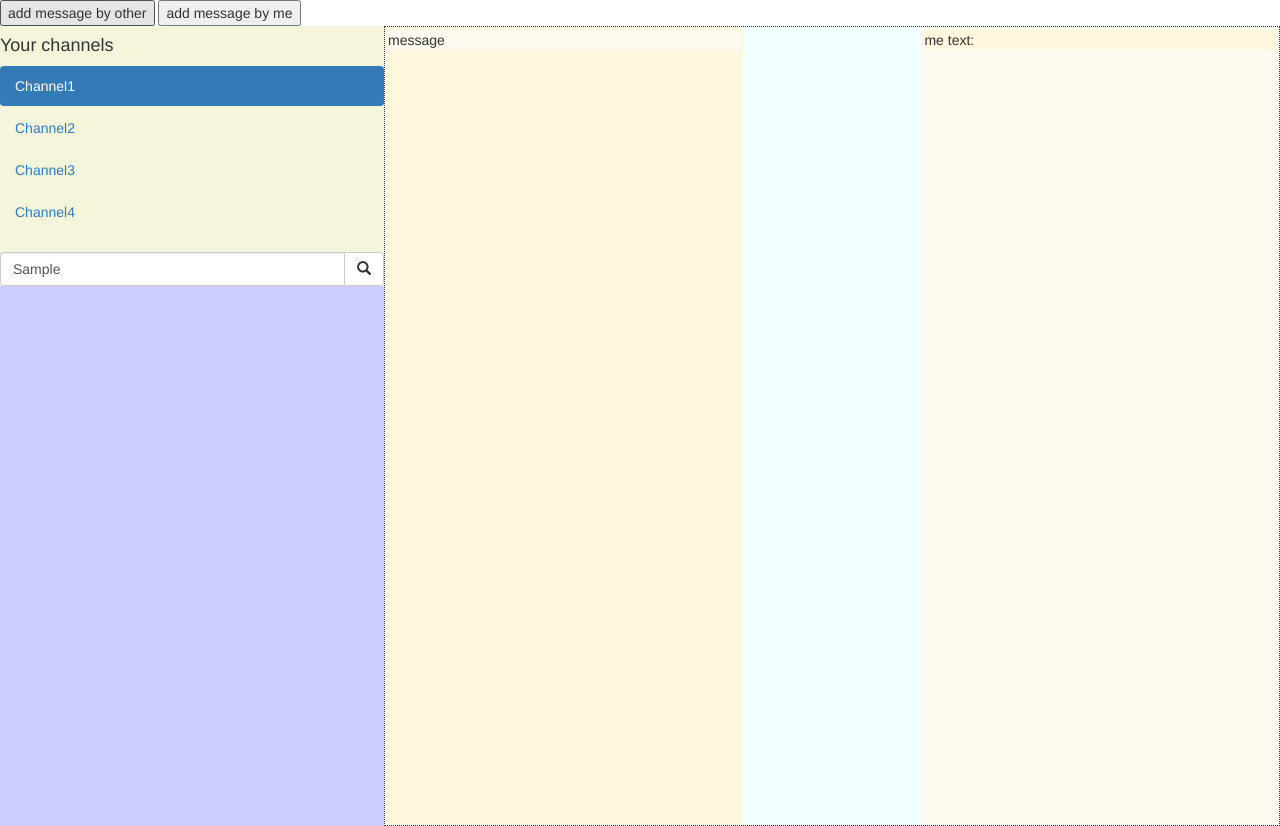
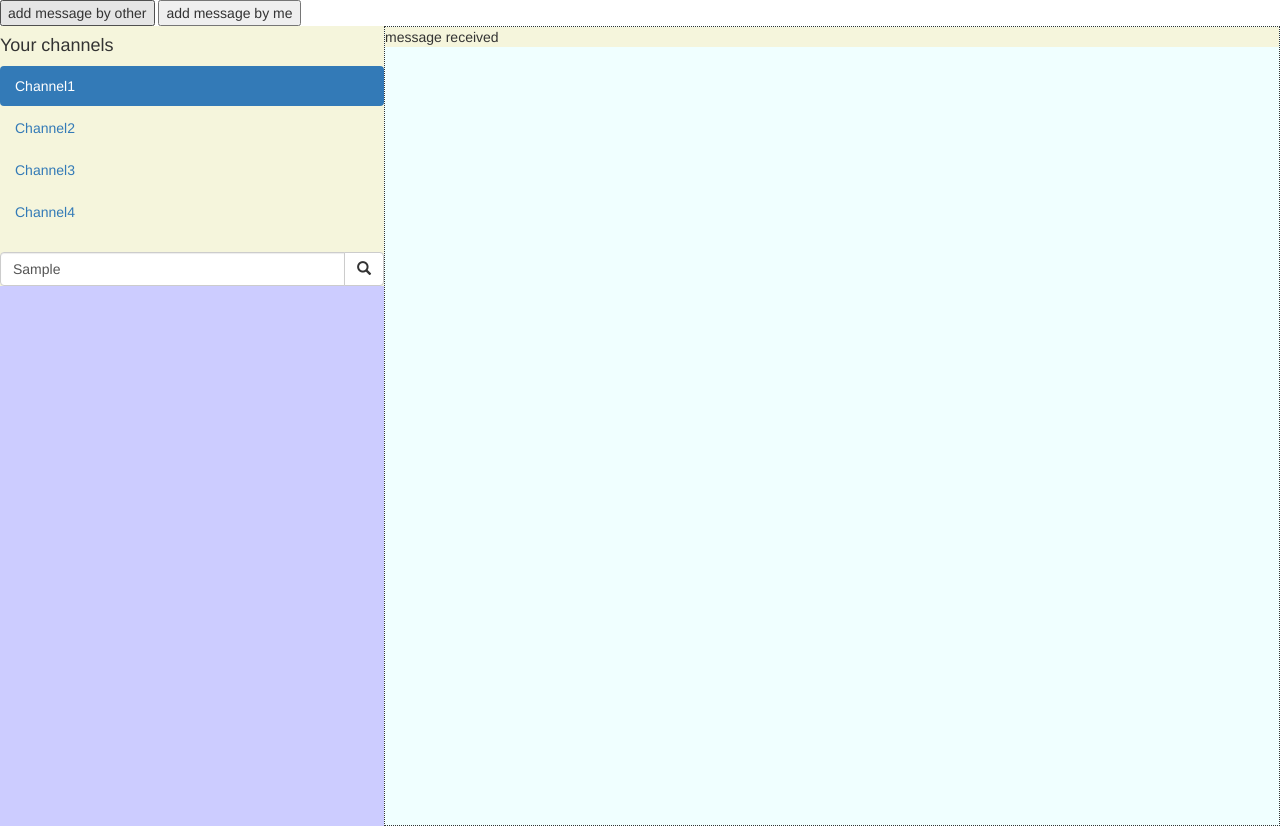
Before and after one commit to TheGoodFella/pigeon, a plain HTML site: page www/index.html in a window 1280 px wide. Both pictures are taken after typing "Sample" into the empty fields and a click on the button "add message by other". Drawn offline with nearby package versions, Linux system fonts and the light colour scheme.

Commit message:
html style layout of received and sent messages

```diff
--- a/www/index.html
+++ b/www/index.html
@@ -57,8 +57,8 @@
 </head>
 
 <body>
-    <input type="button" value="add message by other" onclick="addothrmsg()">
-    <input type="button" value="add message by me">
+    <input type="button" value="add message by other" onclick="addrecmsg()">
+    <input type="button" value="add message by me" onclick="addsenmsg()">
         <div class="all">
             <div class="channels">
                 <h4>Your channels</h4>
@@ -79,16 +79,7 @@
                 </div>
             </div>
 
-            <div class="chat">
-				<div class="msgothrdiv" id="othmsg">
-
-                </div>
-                <div class="mymsgdiv">
-                    <div class="mymsg">
-                        me
-                        text:
-                    </div>
-                </div>
+            <div class="chat" id="chat">
             </div>
         </div>
 
--- a/www/pigeon.js
+++ b/www/pigeon.js
@@ -1,5 +1,5 @@
-var msgOthrPosY=0;
-var msgMyPosY=0;
+var msgPosY=0;
+var yIncreaser=0;
 
 var ws = new WebSocket('ws://' + location.host + ':6969', 'echo-protocol');
 
@@ -23,12 +23,18 @@ ws.onclose = function (e) {
     alert("Connection lost.");
 };
 
-function addothrmsg()
+function addrecmsg()
 {
-    console.log("adding msg by other...");
+    var div = document.createElement('div');
+    div.className="messageRec";
+    div.textContent="message received";
+    document.getElementById("chat").appendChild(div);
+}
 
+function addsenmsg()
+{
     var div = document.createElement('div');
-    div.className="msgothr";
-    div.textContent="message";
-    document.getElementById("othmsg").appendChild(div);
+    div.className="messageSen";
+    div.textContent="message sent";
+    document.getElementById("chat").appendChild(div);
 }
--- a/www/style.css
+++ b/www/style.css
@@ -35,12 +35,16 @@ height: 100%;
     background-color:floralwhite;
 }
 
-.msgothr{
-    margin: 3px 3px 3px 3px;
-    background-color:floralwhite;
+.messageRec, .messageSen {
+    width: 100%;
 }
 
-.mymsg{
-    margin: 3px 3px 3px 3px;
-     background-color:cornsilk;
+.messageRec {
+    text-align: left;
+    background-color:beige;
 }
+
+.messageSen{
+    text-align: right;
+    background-color:blanchedalmond;
+}
```
